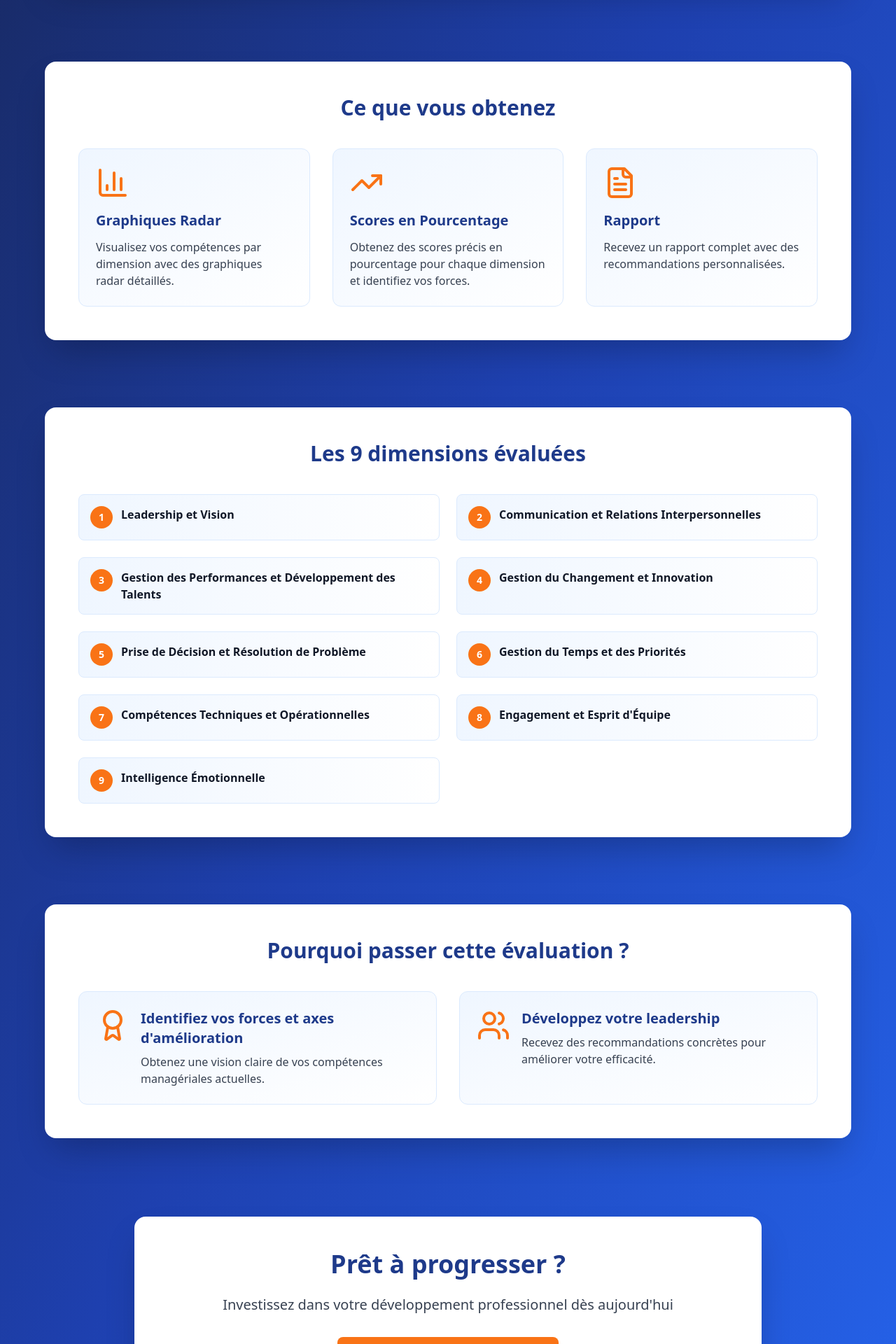
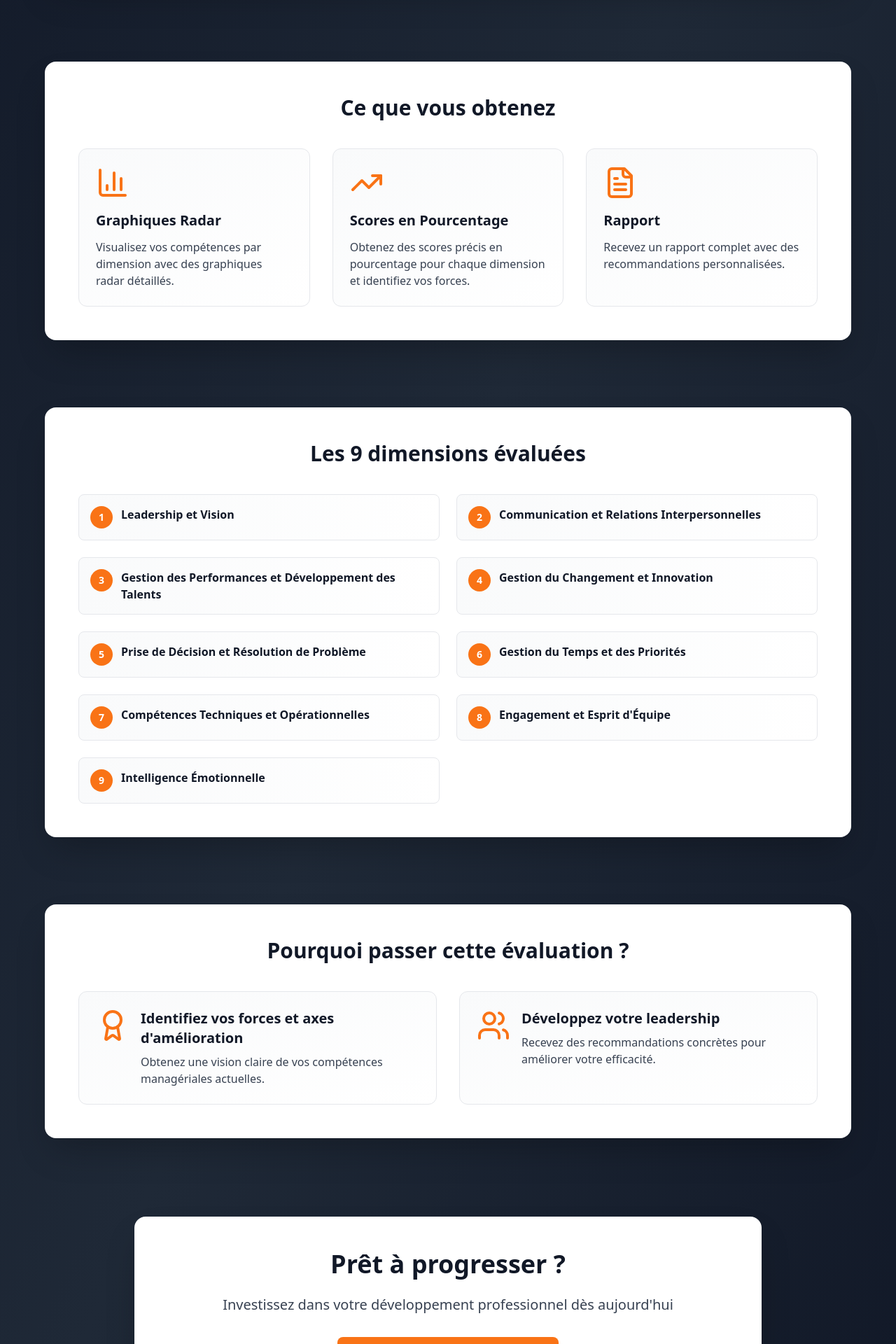
Before and after one commit to louichonthomas-hub/adaepro-competences-manageriales, a Next.js app: page / in a window 1280 px wide. Shown: the part 700-2620 px from the top of the page at 70% size. Built offline with nearby package versions, Linux system fonts and the light colour scheme.

Commit message:
Change couleurs: bleu marine → noir anthracite (page accueil uniquement)

```diff
--- a/app/page.tsx
+++ b/app/page.tsx
@@ -7,7 +7,7 @@ import { CheckCircle2, TrendingUp, BarChart3, FileText, Award, Users } from 'luc
 
 export default function LandingPage() {
   return (
-    <div className="min-h-screen bg-gradient-to-br from-blue-950 via-blue-800 to-blue-600">
+    <div className="min-h-screen bg-gradient-to-br from-gray-900 via-gray-800 to-gray-900">
       {/* Hero Section */}
       <section className="py-12 px-4">
         <div className="container mx-auto max-w-6xl">
@@ -26,7 +26,7 @@ export default function LandingPage() {
           {/* Main Title Card */}
           <div className="bg-white rounded-2xl shadow-2xl p-8 md:p-12 mb-8">
             <div className="text-center">
-              <h1 className="text-4xl md:text-5xl font-bold mb-8 text-blue-900">
+              <h1 className="text-4xl md:text-5xl font-bold mb-8 text-gray-900">
                 Évaluez vos compétences managériales
               </h1>
               <p className="text-xl text-gray-700 mb-4 max-w-3xl mx-auto">
@@ -67,31 +67,31 @@ export default function LandingPage() {
       <section className="py-8 px-4">
         <div className="container mx-auto max-w-6xl">
           <div className="bg-white rounded-2xl shadow-2xl p-8 md:p-12 mb-8">
-            <h2 className="text-3xl font-bold text-center mb-10 text-blue-900">
+            <h2 className="text-3xl font-bold text-center mb-10 text-gray-900">
               Ce que vous obtenez
             </h2>
             <div className="grid md:grid-cols-3 gap-8">
-              <div className="p-6 bg-gradient-to-br from-blue-50 to-white rounded-xl border border-blue-100 hover:shadow-lg transition-shadow">
+              <div className="p-6 bg-gradient-to-br from-gray-50 to-white rounded-xl border border-gray-200 hover:shadow-lg transition-shadow">
                 <BarChart3 className="w-12 h-12 mb-4 text-orange-500" />
-                <h3 className="text-xl font-semibold mb-3 text-blue-900">
+                <h3 className="text-xl font-semibold mb-3 text-gray-900">
                   Graphiques Radar
                 </h3>
                 <p className="text-gray-700">
                   Visualisez vos compétences par dimension avec des graphiques radar détaillés.
                 </p>
               </div>
-              <div className="p-6 bg-gradient-to-br from-blue-50 to-white rounded-xl border border-blue-100 hover:shadow-lg transition-shadow">
+              <div className="p-6 bg-gradient-to-br from-gray-50 to-white rounded-xl border border-gray-200 hover:shadow-lg transition-shadow">
                 <TrendingUp className="w-12 h-12 mb-4 text-orange-500" />
-                <h3 className="text-xl font-semibold mb-3 text-blue-900">
+                <h3 className="text-xl font-semibold mb-3 text-gray-900">
                   Scores en Pourcentage
                 </h3>
                 <p className="text-gray-700">
                   Obtenez des scores précis en pourcentage pour chaque dimension et identifiez vos forces.
                 </p>
               </div>
-              <div className="p-6 bg-gradient-to-br from-blue-50 to-white rounded-xl border border-blue-100 hover:shadow-lg transition-shadow">
+              <div className="p-6 bg-gradient-to-br from-gray-50 to-white rounded-xl border border-gray-200 hover:shadow-lg transition-shadow">
                 <FileText className="w-12 h-12 mb-4 text-orange-500" />
-                <h3 className="text-xl font-semibold mb-3 text-blue-900">
+                <h3 className="text-xl font-semibold mb-3 text-gray-900">
                   Rapport
                 </h3>
                 <p className="text-gray-700">
@@ -107,7 +107,7 @@ export default function LandingPage() {
       <section className="py-8 px-4">
         <div className="container mx-auto max-w-6xl">
           <div className="bg-white rounded-2xl shadow-2xl p-8 md:p-12 mb-8">
-            <h2 className="text-3xl font-bold text-center mb-10 text-blue-900">
+            <h2 className="text-3xl font-bold text-center mb-10 text-gray-900">
               Les 9 dimensions évaluées
             </h2>
             <div className="grid md:grid-cols-2 gap-6">
@@ -122,7 +122,7 @@ export default function LandingPage() {
                 'Engagement et Esprit d\'Équipe',
                 'Intelligence Émotionnelle'
               ].map((section, index) => (
-                <div key={index} className="flex items-start gap-3 p-4 bg-gradient-to-r from-blue-50 to-white rounded-lg border border-blue-100">
+                <div key={index} className="flex items-start gap-3 p-4 bg-gradient-to-r from-gray-50 to-white rounded-lg border border-gray-200">
                   <div className="w-8 h-8 rounded-full bg-orange-500 flex items-center justify-center flex-shrink-0">
                     <span className="text-white font-semibold text-sm">{index + 1}</span>
                   </div>
@@ -140,14 +140,14 @@ export default function LandingPage() {
       <section className="py-8 px-4">
         <div className="container mx-auto max-w-6xl">
           <div className="bg-white rounded-2xl shadow-2xl p-8 md:p-12 mb-8">
-            <h2 className="text-3xl font-bold text-center mb-10 text-blue-900">
+            <h2 className="text-3xl font-bold text-center mb-10 text-gray-900">
               Pourquoi passer cette évaluation ?
             </h2>
             <div className="grid md:grid-cols-2 gap-8">
-              <div className="flex gap-4 p-6 bg-gradient-to-br from-blue-50 to-white rounded-xl border border-blue-100">
+              <div className="flex gap-4 p-6 bg-gradient-to-br from-gray-50 to-white rounded-xl border border-gray-200">
                 <Award className="w-12 h-12 flex-shrink-0 text-orange-500" />
                 <div>
-                  <h3 className="text-xl font-semibold mb-2 text-blue-900">
+                  <h3 className="text-xl font-semibold mb-2 text-gray-900">
                     Identifiez vos forces et axes d'amélioration
                   </h3>
                   <p className="text-gray-700">
@@ -155,10 +155,10 @@ export default function LandingPage() {
                   </p>
                 </div>
               </div>
-              <div className="flex gap-4 p-6 bg-gradient-to-br from-blue-50 to-white rounded-xl border border-blue-100">
+              <div className="flex gap-4 p-6 bg-gradient-to-br from-gray-50 to-white rounded-xl border border-gray-200">
                 <Users className="w-12 h-12 flex-shrink-0 text-orange-500" />
                 <div>
-                  <h3 className="text-xl font-semibold mb-2 text-blue-900">
+                  <h3 className="text-xl font-semibold mb-2 text-gray-900">
                     Développez votre leadership
                   </h3>
                   <p className="text-gray-700">
@@ -175,7 +175,7 @@ export default function LandingPage() {
       <section className="py-12 px-4 mb-8">
         <div className="container mx-auto max-w-4xl">
           <div className="bg-white rounded-2xl shadow-2xl p-8 md:p-12 text-center">
-            <h2 className="text-4xl font-bold mb-6 text-blue-900">
+            <h2 className="text-4xl font-bold mb-6 text-gray-900">
               Prêt à progresser ?
             </h2>
             <p className="text-xl text-gray-700 mb-8">
@@ -192,7 +192,7 @@ export default function LandingPage() {
       </section>
 
       {/* Footer */}
-      <footer className="border-t border-blue-200 py-8 px-4 bg-white">
+      <footer className="border-t border-gray-300 py-8 px-4 bg-white">
         <div className="container mx-auto text-center text-gray-600 text-sm">
           <p>&copy; 2025 Adaepro. Tous droits réservés.</p>
         </div>
```
